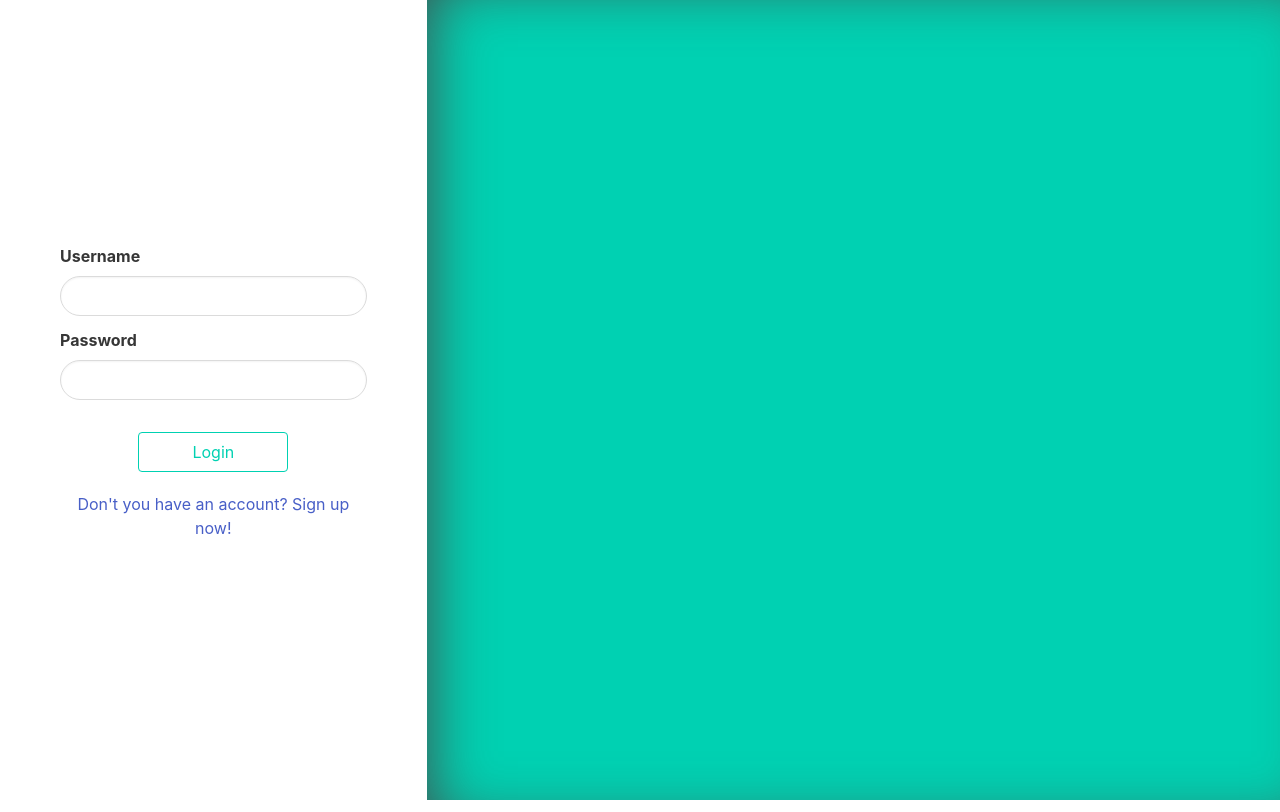
After one commit to aaronsnig501/cook-book, a Flask app: template templates/accounts/login.html in a window 1280 px wide. The commit adds this page. Run offline with Flask 2, Linux system fonts and the light colour scheme; the template is opened without the code that fills it, so the values that code supplies are empty; some libraries are stand-ins or nearby versions.

Commit message:
(feat): basic styling for login and registration

```diff
--- a/static/css/styles.css
+++ b/static/css/styles.css
@@ -1,3 +1,42 @@
 .main-section {
   margin: 0 12.5%;
 }
+
+.hero.is-success .tabs.is-boxed li.is-active a {
+  color: #48c774 !important;
+}
+
+.interactive-bg {
+  height: 100vh;
+  background-color: #00d1b2;
+  -webkit-box-shadow: inset 24px 4px 64px -24px rgba(71, 71, 71, 1);
+  -moz-box-shadow: inset 24px 4px 64px -24px rgba(71, 71, 71, 1);
+  box-shadow: inset 24px 4px 64px -24px rgba(71, 71, 71, 1);
+  padding: 0px;
+}
+
+.input {
+  border-radius: 50px;
+}
+
+.button {
+  margin-top: 20px;
+  margin-bottom: 20px;
+  min-width: 150px;
+}
+
+.login-logo {
+  margin: 0 auto;
+  margin-bottom: 50px;
+  max-height: 100px;
+}
+
+.columns {
+  margin: 0px;
+}
+
+@media (max-width: 769px) {
+  .interactive-bg {
+    display: none;
+  }
+}
--- /dev/null
+++ b/templates/accounts/login.html
@@ -0,0 +1,39 @@
+{% extends 'base.html' %}
+
+{% block content %}
+<div class="columns is-vcentered">
+  <div class="login column is-4 ">
+    <section class="section">
+      <form method="POST" action="{{ url_for('login') }}">
+        <div class="field">
+          <label class="label">Username</label>
+          <div class="control has-icons-right">
+            <input name="username" class="input" type="text">
+            <span class="icon is-small is-right">
+              <i class="fa fa-user"></i>
+            </span>
+          </div>
+        </div>
+
+        <div class="field">
+          <label class="label">Password</label>
+          <div class="control has-icons-right">
+            <input name="password" class="input" type="password">
+            <span class="icon is-small is-right">
+              <i class="fa fa-key"></i>
+            </span>
+          </div>
+        </div>
+        <div class="has-text-centered">
+          <button class="button is-vcentered is-primary is-outlined">Login</button>
+        </div>
+        <div class="has-text-centered">
+          <a href="signup.html"> Don't you have an account? Sign up now!</a>
+        </div>
+      </form>
+    </section>
+  </div>
+  <div class="interactive-bg column is-8">
+  </div>
+</div>
+{% endblock %}
```
Also changed, not shown: templates/accounts/register.html (added, +52 -0 lines).
